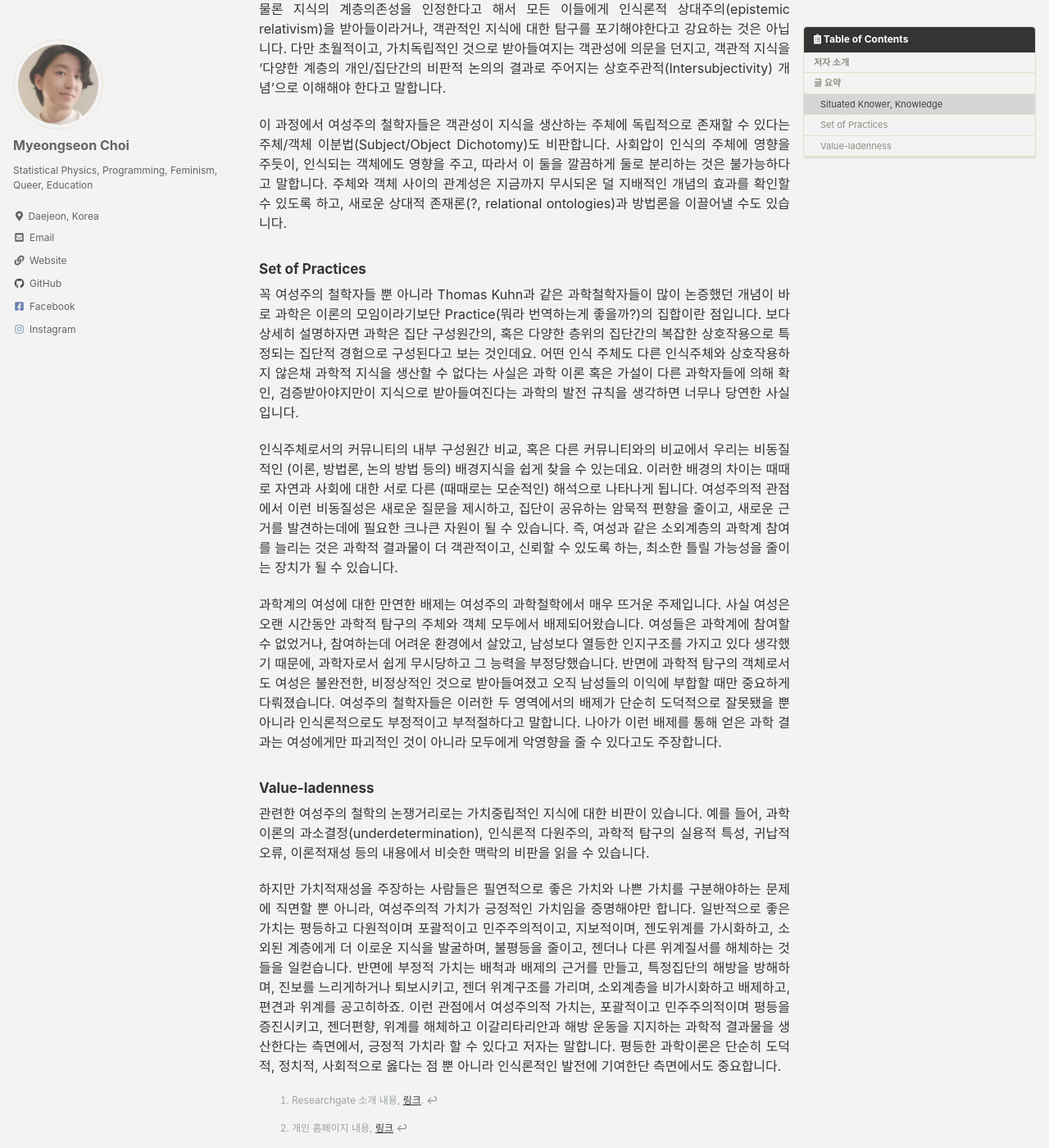
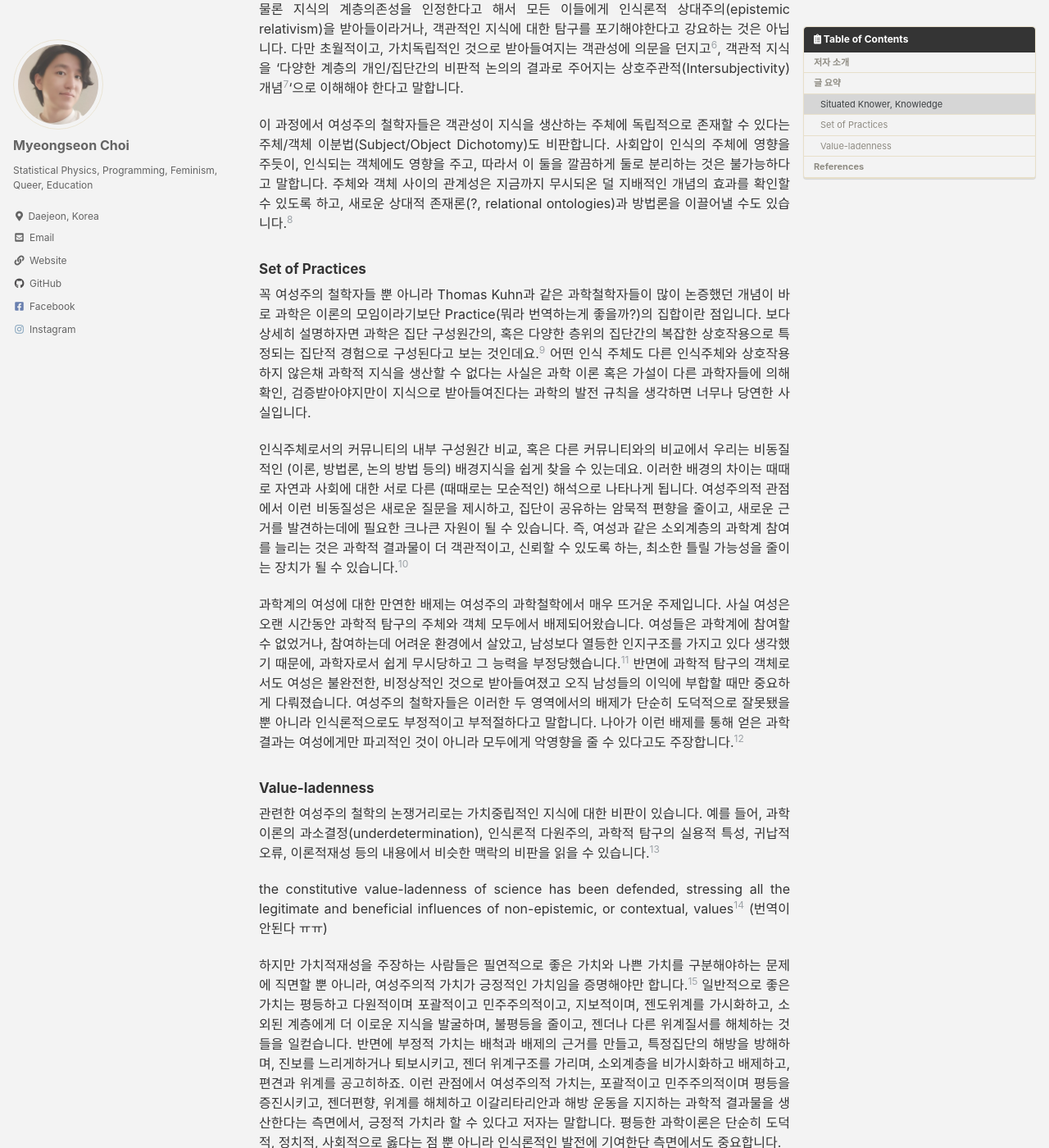
Before and after one commit to key262yek/key262yek.github.io, a Jekyll site: the page built from _posts/2021-03-12-Review_Feminist_philosophy_on_science_1.md, in a window 1280 px wide and 1400 px high, scrolled down 1124 px. Shown: the whole window at 82% size. Built offline with Jekyll 4.4.1, drawn with Linux system fonts in a browser that asks for light colours; cached includes are drawn as plain includes; part of the change alters nothing that is shown; some of the changed text lies outside the part shown.

Commit message:
Update 2021-03-12-Review_Feminist_philosophy_on_science_1.md

```diff
--- a/_posts/2021-03-12-Review_Feminist_philosophy_on_science_1.md
+++ b/_posts/2021-03-12-Review_Feminist_philosophy_on_science_1.md
@@ -33,8 +33,10 @@ Maria Cristina Amoretti는 이탈리아 제노바 소재 University of Genoa의
 ## 글 요약
 
 이 글은 여성주의 과학철학"들"이 어떤 특징들을 공유하고 있는지에 대한 설명으로 시작합니다.
-보통 여성주의 과학철학들이 전통적인 철학과 어떤 지점에서 다른지 계속 설명하지만, 여성주의 과학철학을 전통적인 철학사조와 완전히 분리할 수 있는 것은 아닙니다.
+보통 여성주의 과학철학들이 전통적인 철학과 어떤 지점에서 다른지 계속 설명하지만, 여성주의 과학철학을 전통적인 철학사조와 완전히 분리할 수 있는 것은 아닙니다.[^3]
 여성주의 철학은 비여성주의 철학과의 유사점과 차별점을 명확히 하고, 이 둘이 합쳐져 더 나은 발전을 도모하기 위한 방법을 찾고자하는 것에 가깝다고 저자들은 말합니다.
+
+[^3]: Fricker and Hornsby 2000
 
 <!-- 여성주의 철학들을 전통적인, 주류의, 비여성주의적 철학의 반의어로 위치시키곤 하지만, 이 두 관점이 완전히 독립적이고 분리가능한 영역이라 생각하지 않습니다. 보다 정확히는, 여성주의 철학들은 여성주의와 비여성주의의 유사점과 차별점을 논하고, 나아가 두 입장이 협력할 수 있는 실현가능하고, 생산적인 방법을 찾고자 합니다. 물론 여성주의 철학들이 과학계에 새롭고 유의미한 관점을 제시했단 것을 과소평가하는 것은 아닙니다.
 
@@ -43,17 +45,24 @@ Maria Cristina Amoretti는 이탈리아 제노바 소재 University of Genoa의
 #### Situated Knower, Knowledge
 
 가장 먼저 제시된 여성주의 철학들의 특징적인 개념은 바로 `계층 의존적인 지식인, 지식(Situated Knower, Knowledge)`입니다.
-이는 기존에 읽었던 『현대 페미니즘의 테제들』[^3]의 Sandra Harding 부분에서 소개되어 알고있었던 개념인데요. (이 논문에서도 S. Harding은 수차례 거듭 인용된다)
-기존의 전통적인 관점에서 지식이란 추상적이고, 초월적인, 그리고 선험적인 것으로 받아들여지곤 하는데, 여성주의 철학자들은 지식은 이를 탐구하는 우리들의 사회적 위치와 독립적이지 않다고 말합니다.
+이는 기존에 읽었던 『현대 페미니즘의 테제들』[^4]의 Sandra Harding 부분에서 소개되어 알고있었던 개념인데요. (이 논문에서도 S. Harding은 수차례 거듭 인용된다)
+기존의 전통적인 관점에서 지식이란 추상적이고, 초월적인, 그리고 선험적인 것으로 받아들여지곤 하는데, 여성주의 철학자들은 지식은 이를 탐구하는 우리들의 사회적 위치와 독립적이지 않다고 말합니다.[^5]
+
+[^4]: 이현재, 이봉지 외 6인 지음, 사월의책 (2016) [링크](https://www.aladin.co.kr/shop/wproduct.aspx?ItemId=80895368)
+[^5]: Amoretti and Vassallo 2011, 2012, 2013a; Code 1991; Haraway 1988; Harding 1991; Nelson 1990, this volume; Tuana this volume
 
 물론 지식의 계층의존성을 인정한다고 해서 모든 이들에게 인식론적 상대주의(epistemic relativism)을 받아들이라거나, 객관적인 지식에 대한 탐구를 포기해야한다고 강요하는 것은 아닙니다.
-다만 초월적이고, 가치독립적인 것으로 받아들여지는 객관성에 의문을 던지고, 객관적 지식을 '다양한 계층의 개인/집단간의 비판적 논의의 결과로 주어지는 상호주관적(Intersubjectivity) 개념'으로 이해해야 한다고 말합니다.
+다만 초월적이고, 가치독립적인 것으로 받아들여지는 객관성에 의문을 던지고[^6], 객관적 지식을 '다양한 계층의 개인/집단간의 비판적 논의의 결과로 주어지는 상호주관적(Intersubjectivity) 개념[^7]'으로 이해해야 한다고 말합니다.
 
-[^3]: 이현재, 이봉지 외 6인 지음, 사월의책 (2016) [링크](https://www.aladin.co.kr/shop/wproduct.aspx?ItemId=80895368)
+[^6]: Antony 1993; Barwell 2007; Campaner, Galavotti this volume; Haely 2008; Haraway 1991; Nelson 1990
+[^7]: Longino 1990, 2001
+
 
 이 과정에서 여성주의 철학자들은 객관성이 지식을 생산하는 주체에 독립적으로 존재할 수 있다는 주체/객체 이분법(Subject/Object Dichotomy)도 비판합니다.
 사회압이 인식의 주체에 영향을 주듯이, 인식되는 객체에도 영향을 주고, 따라서 이 둘을 깔끔하게 둘로 분리하는 것은 불가능하다고 말합니다.
-주체와 객체 사이의 관계성은 지금까지 무시되온 덜 지배적인 개념의 효과를 확인할 수 있도록 하고, 새로운 상대적 존재론(?, relational ontologies)과 방법론을 이끌어낼 수도 있습니다.
+주체와 객체 사이의 관계성은 지금까지 무시되온 덜 지배적인 개념의 효과를 확인할 수 있도록 하고, 새로운 상대적 존재론(?, relational ontologies)과 방법론을 이끌어낼 수도 있습니다.[^8]
+
+[^8]: Duran 1991; Hrdy 1986; Keller 1983, 1985; Tuana this volume
 
 <!--
 
@@ -77,21 +86,27 @@ Maria Cristina Amoretti는 이탈리아 제노바 소재 University of Genoa의
 #### Set of Practices
 
 꼭 여성주의 철학자들 뿐 아니라 Thomas Kuhn과 같은 과학철학자들이 많이 논증했던 개념이 바로 과학은 이론의 모임이라기보단 Practice(뭐라 번역하는게 좋을까?)의 집합이란 점입니다.
-보다 상세히 설명하자면 과학은 집단 구성원간의, 혹은 다양한 층위의 집단간의 복잡한 상호작용으로 특정되는 집단적 경험으로 구성된다고 보는 것인데요.
+보다 상세히 설명하자면 과학은 집단 구성원간의, 혹은 다양한 층위의 집단간의 복잡한 상호작용으로 특정되는 집단적 경험으로 구성된다고 보는 것인데요.[^9]
 어떤 인식 주체도 다른 인식주체와 상호작용하지 않은채 과학적 지식을 생산할 수 없다는 사실은 과학 이론 혹은 가설이 다른 과학자들에 의해 확인, 검증받아야지만이 지식으로 받아들여진다는 과학의 발전 규칙을 생각하면 너무나 당연한 사실입니다.
+
+[^9]: Antony 1993; Campaner, Galavotti this volume; Harrell this volume; Longino 1990, 2006; Nelson 1990, 1993a, 1995; Solomon 2001
 
 인식주체로서의 커뮤니티의 내부 구성원간 비교, 혹은 다른 커뮤니티와의 비교에서 우리는 비동질적인 (이론, 방법론, 논의 방법 등의) 배경지식을 쉽게 찾을 수 있는데요.
 이러한 배경의 차이는 때때로 자연과 사회에 대한 서로 다른 (때때로는 모순적인) 해석으로 나타나게 됩니다.
 여성주의적 관점에서 이런 비동질성은 새로운 질문을 제시하고, 집단이 공유하는 암묵적 편향을 줄이고, 새로운 근거를 발견하는데에 필요한 크나큰 자원이 될 수 있습니다.
-즉, 여성과 같은 소외계층의 과학계 참여를 늘리는 것은 과학적 결과물이 더 객관적이고, 신뢰할 수 있도록 하는, 최소한 틀릴 가능성을 줄이는 장치가 될 수 있습니다.
+즉, 여성과 같은 소외계층의 과학계 참여를 늘리는 것은 과학적 결과물이 더 객관적이고, 신뢰할 수 있도록 하는, 최소한 틀릴 가능성을 줄이는 장치가 될 수 있습니다.[^10]
+
+[^10]: Hagengruber this volume; Longino 1990, 2001; Nelson 1990, 1993a, this volume; Solomon 2001;
 
 과학계의 여성에 대한 만연한 배제는 여성주의 과학철학에서 매우 뜨거운 주제입니다.
 사실 여성은 오랜 시간동안 과학적 탐구의 주체와 객체 모두에서 배제되어왔습니다.
-여성들은 과학계에 참여할 수 없었거나, 참여하는데 어려운 환경에서 살았고, 남성보다 열등한 인지구조를 가지고 있다 생각했기 때문에, 과학자로서 쉽게 무시당하고 그 능력을 부정당했습니다.
+여성들은 과학계에 참여할 수 없었거나, 참여하는데 어려운 환경에서 살았고, 남성보다 열등한 인지구조를 가지고 있다 생각했기 때문에, 과학자로서 쉽게 무시당하고 그 능력을 부정당했습니다.[^11]
 반면에 과학적 탐구의 객체로서도 여성은 불완전한, 비정상적인 것으로 받아들여졌고 오직 남성들의 이익에 부합할 때만 중요하게 다뤄졌습니다.
 여성주의 철학자들은 이러한 두 영역에서의 배제가 단순히 도덕적으로 잘못됐을 뿐 아니라 인식론적으로도 부정적이고 부적절하다고 말합니다.
-나아가 이런 배제를 통해 얻은 과학 결과는 여성에게만 파괴적인 것이 아니라 모두에게 악영향을 줄 수 있다고도 주장합니다.
+나아가 이런 배제를 통해 얻은 과학 결과는 여성에게만 파괴적인 것이 아니라 모두에게 악영향을 줄 수 있다고도 주장합니다.[^12]
 
+[^11]: Bluhm this volume; Garavaso this volume; Maiese this volume
+[^12]: Amoretti and Vassallo 2013b, 2015; Anderson 1995a, b; Code 2004; Duran 1991; Fricker 2007; Geller this volume; Hagenbruger this volume; Haraway 1991; Harrell this volume
 
 <!--
 
@@ -117,13 +132,25 @@ Maria Cristina Amoretti는 이탈리아 제노바 소재 University of Genoa의
 #### Value-ladenness
 
 관련한 여성주의 철학의 논쟁거리로는 가치중립적인 지식에 대한 비판이 있습니다.
-예를 들어, 과학 이론의 과소결정(underdetermination), 인식론적 다원주의, 과학적 탐구의 실용적 특성, 귀납적 오류, 이론적재성 등의 내용에서 비슷한 맥락의 비판을 읽을 수 있습니다.
+예를 들어, 과학 이론의 과소결정(underdetermination), 인식론적 다원주의, 과학적 탐구의 실용적 특성, 귀납적 오류, 이론적재성 등의 내용에서 비슷한 맥락의 비판을 읽을 수 있습니다.[^13]
 
-하지만 가치적재성을 주장하는 사람들은 필연적으로 좋은 가치와 나쁜 가치를 구분해야하는 문제에 직면할 뿐 아니라, 여성주의적 가치가 긍정적인 가치임을 증명해야만 합니다.
+[^13]: Anderson 1995b; Intemann 2005; Longino 1990; Nelson 1993a; Outnam 1981, 2002
+
+
+the constitutive value-ladenness of science has been defended, stressing all the legitimate and beneficial influences of non-epistemic, or contextual, values[^14]
+(번역이 안된다 ㅠㅠ)
+
+[^14]: Anderson 2004; Bluhm this volume; Clough 2008; Harding 1998; Intemann 2001; Intemann, De Melo-Marín this volume; Longino 1979, 1983, 1994, 2001; Rolin this volume; Solomon 2001; Tuana this volume; Wylie and Nelson 2007
+
+
+하지만 가치적재성을 주장하는 사람들은 필연적으로 좋은 가치와 나쁜 가치를 구분해야하는 문제에 직면할 뿐 아니라, 여성주의적 가치가 긍정적인 가치임을 증명해야만 합니다.[^15]
 일반적으로 좋은 가치는 평등하고 다원적이며 포괄적이고 민주주의적이고, 지보적이며, 젠도위계를 가시화하고, 소외된 계층에게 더 이로운 지식을 발굴하며, 불평등을 줄이고, 젠더나 다른 위계질서를 해체하는 것들을 일컫습니다.
 반면에 부정적 가치는 배척과 배제의 근거를 만들고, 특정집단의 해방을 방해하며, 진보를 느리게하거나 퇴보시키고, 젠더 위계구조를 가리며, 소외계층을 비가시화하고 배제하고, 편견과 위계를 공고히하죠.
 이런 관점에서 여성주의적 가치는, 포괄적이고 민주주의적이며 평등을 증진시키고, 젠더편향, 위계를 해체하고 이갈리타리안과 해방 운동을 지지하는 과학적 결과물을 생산한다는 측면에서, 긍정적 가치라 할 수 있다고 저자는 말합니다.
 평등한 과학이론은 단순히 도덕적, 정치적, 사회적으로 옳다는 점 뿐 아니라 인식론적인 발전에 기여한단 측면에서도 중요합니다.
+
+[^15]: Anderson 1995b, 2004; Antony 1993; Campbell 2001; Intemann, De Melo-Martín this volume; Longino 1990; Nelson 1990; Rolin this volume
+
 
 <!--
 
@@ -142,4 +169,8 @@ the constitutive value-ladenness of science has been defended, stressing all the
 이런 맥락에서 여성주의 철학들은 정의(justice)에 대한 고민이 많았고, 때때로 정치 사회적인 활동이 잦았다.
 충분히 가치있는 일이었지만, 평등한 과학이론은 단순히 도덕적, 정치적, 사회적으로 옳다는 점 뿐 아니라 인식론적인 발전에 기여한단 측면에서도 중요하다.
 
-(이후는 개별 논문에 대한 소개) -->
+-->
+
+(이후는 개별 논문에 대한 소개)
+
+### References
```
